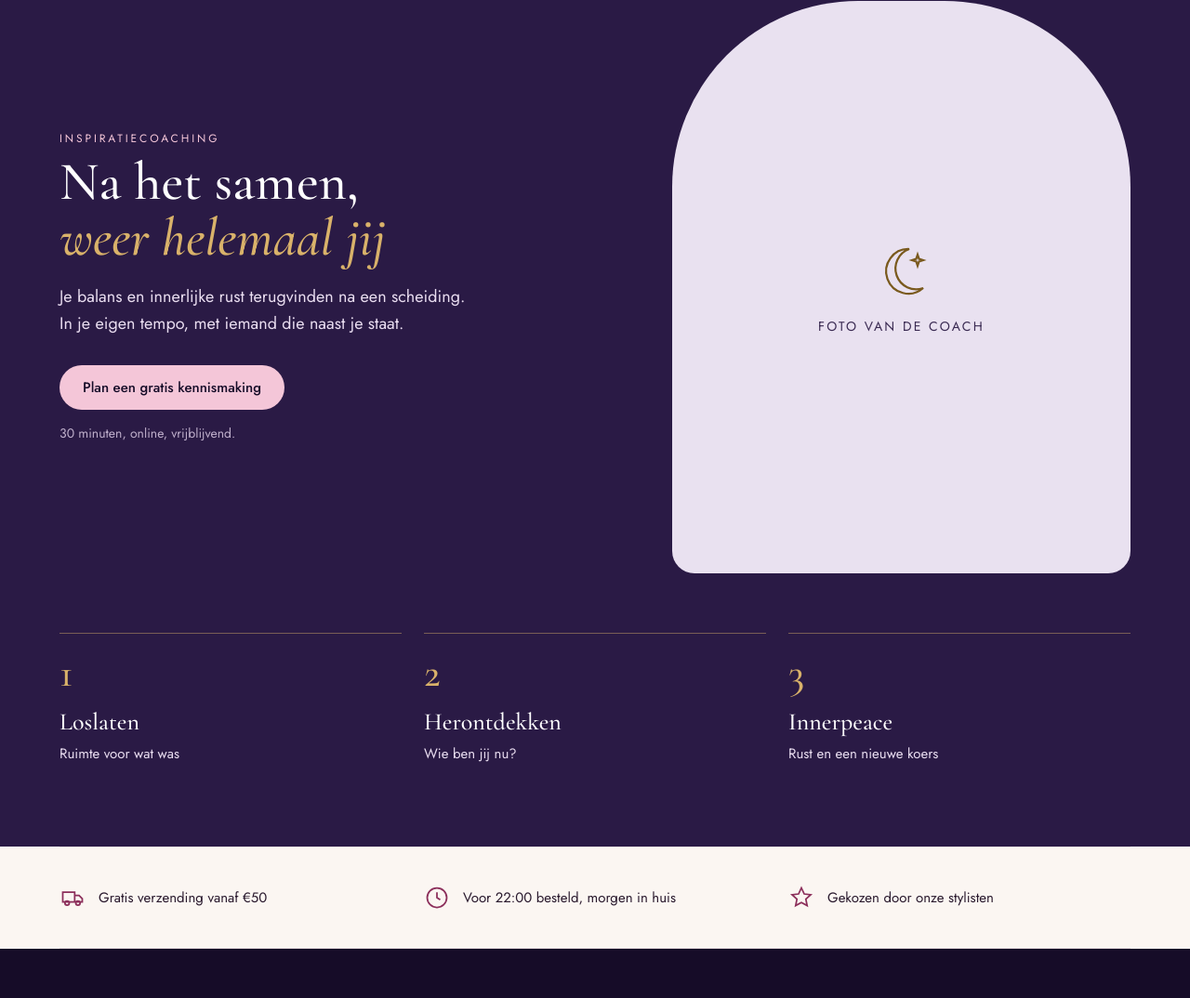
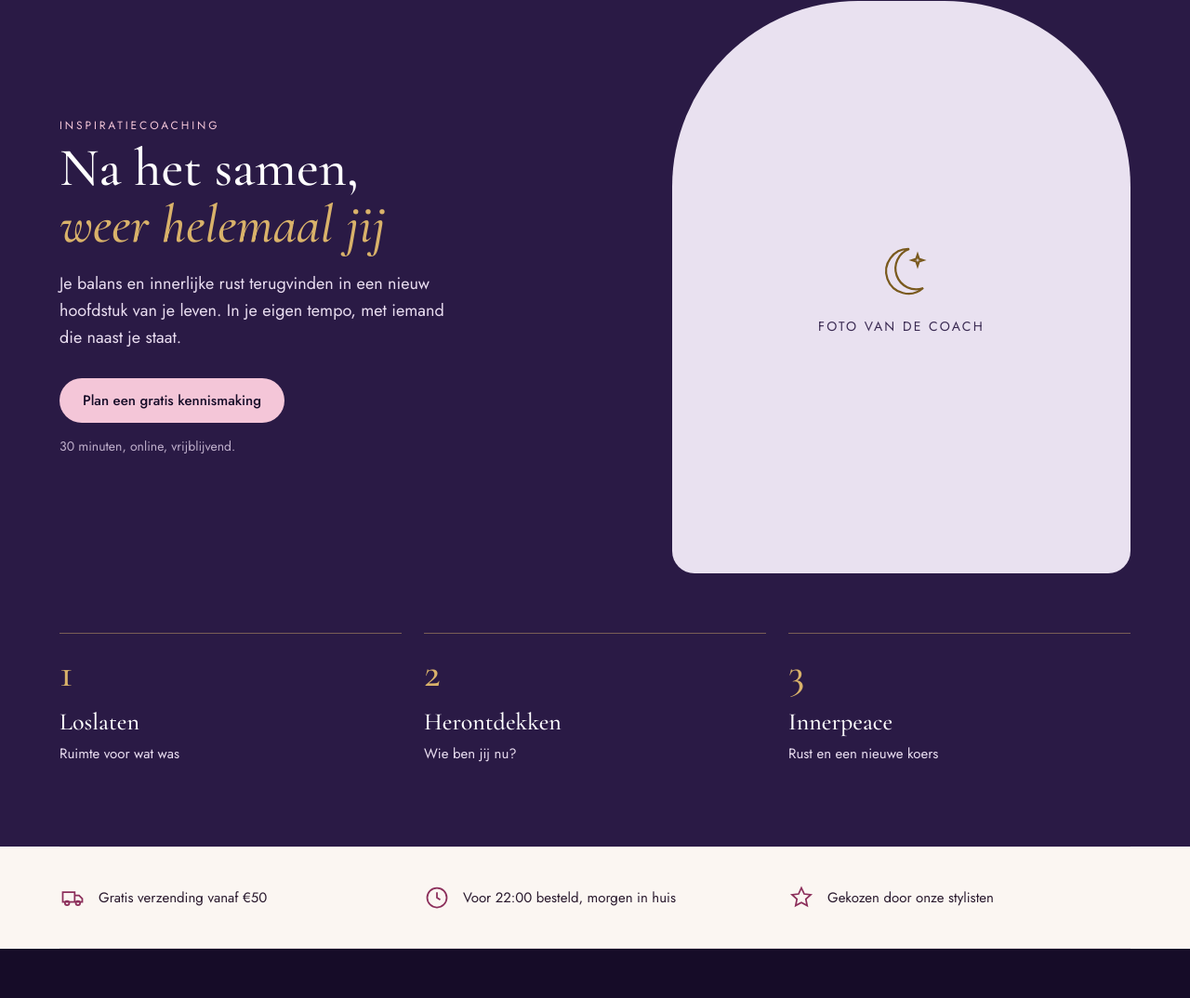
Before and after one commit to ritesh101010/selosh-shop, a plain HTML site: page mockup.html in a window 1280 px wide. Shown: the part 3463-4537 px from the top of the page at 93% size. Drawn offline with nearby package versions, Linux system fonts and the light colour scheme.

Commit message:
Coachingtekst: nieuw hoofdstuk van je leven
Co-Authored-By: Claude Opus 5.5 <noreply@anthropic.com>

```diff
--- a/mockup.html
+++ b/mockup.html
@@ -303,7 +303,7 @@ footer a:hover{color:#fff}
       <div>
         <p class="eyebrow">Inspiratiecoaching</p>
         <h2 id="coach-title">Na het samen, <i>weer helemaal jij</i></h2>
-        <p class="coach-lead">Je balans en innerlijke rust terugvinden na een scheiding. In je eigen tempo, met iemand die naast je staat.</p>
+        <p class="coach-lead">Je balans en innerlijke rust terugvinden in een nieuw hoofdstuk van je leven. In je eigen tempo, met iemand die naast je staat.</p>
         <a class="btn btn-pink" href="#coaching">Plan een gratis kennismaking</a>
         <p class="coach-note">30 minuten, online, vrijblijvend.</p>
       </div>
```
